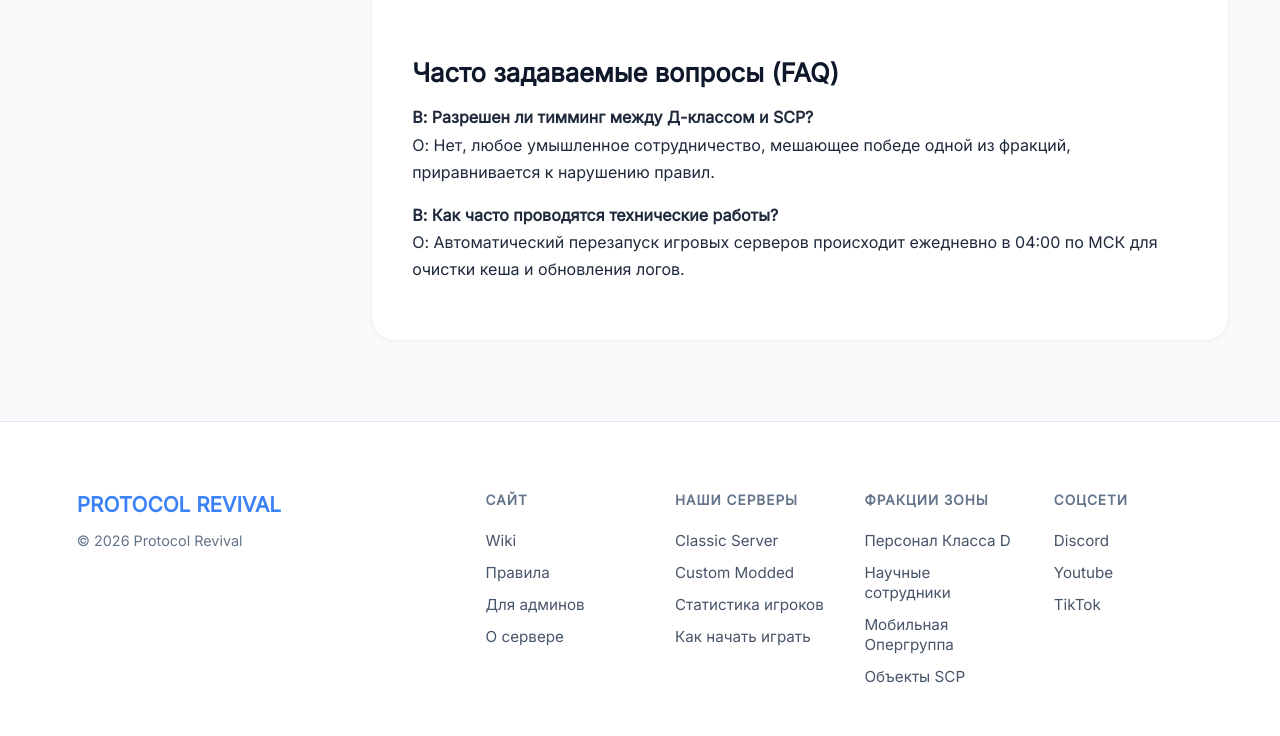
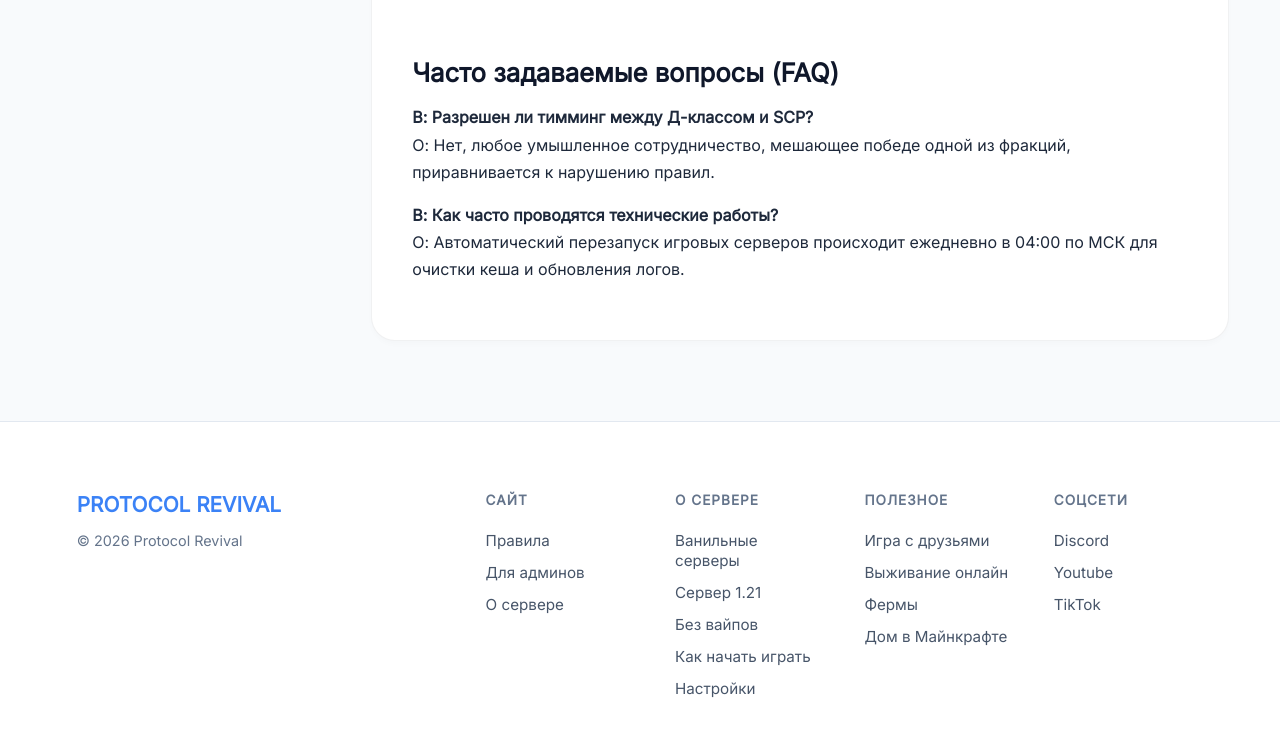
Before and after one commit to protocolrevival/protocolrevival.github.io, a plain HTML site: page wiki-classic.html in a window 1280 px wide. Shown: the part 1587-2323 px from the top of the page. Drawn offline with Linux system fonts and the light colour scheme.

Commit message:
Update footer links and headings in wiki-classic.html

```diff
--- a/wiki-classic.html
+++ b/wiki-classic.html
@@ -264,7 +264,7 @@
     </div>
 
     <!-- ПОДВАЛ (Остался без изменений) -->
-    <footer>
+        <footer>
         <div class="footer-container">
             <div class="footer-info">
                 <a href="index.html" class="footer-logo">Protocol Revival</a>
@@ -274,28 +274,28 @@
                 <div class="footer-col">
                     <h4>Сайт</h4>
                     <ul>
-                        <li><a href="wiki.html">Wiki</a></li>
-                        <li><a href="rules.html">Правила</a></li>
+                        <li><a href="#">Правила</a></li>
                         <li><a href="#">Для админов</a></li>
                         <li><a href="#">О сервере</a></li>
                     </ul>
                 </div>
                 <div class="footer-col">
-                    <h4>Наши Серверы</h4>
+                    <h4>О сервере</h4>
                     <ul>
-                        <li><a href="#">Classic Server</a></li>
-                        <li><a href="#">Custom Modded</a></li>
-                        <li><a href="#">Статистика игроков</a></li>
+                        <li><a href="#">Ванильные серверы</a></li>
+                        <li><a href="#">Сервер 1.21</a></li>
+                        <li><a href="#">Без вайпов</a></li>
                         <li><a href="#">Как начать играть</a></li>
+                        <li><a href="#">Настройки</a></li>
                     </ul>
                 </div>
                 <div class="footer-col">
-                    <h4>Фракции Зоны</h4>
+                    <h4>Полезное</h4>
                     <ul>
-                        <li><a href="#">Персонал Класса D</a></li>
-                        <li><a href="#">Научные сотрудники</a></li>
-                        <li><a href="#">Мобильная Опергруппа</a></li>
-                        <li><a href="#">Объекты SCP</a></li>
+                        <li><a href="#">Игра с друзьями</a></li>
+                        <li><a href="#">Выживание онлайн</a></li>
+                        <li><a href="#">Фермы</a></li>
+                        <li><a href="#">Дом в Майнкрафте</a></li>
                     </ul>
                 </div>
                 <div class="footer-col">
```
